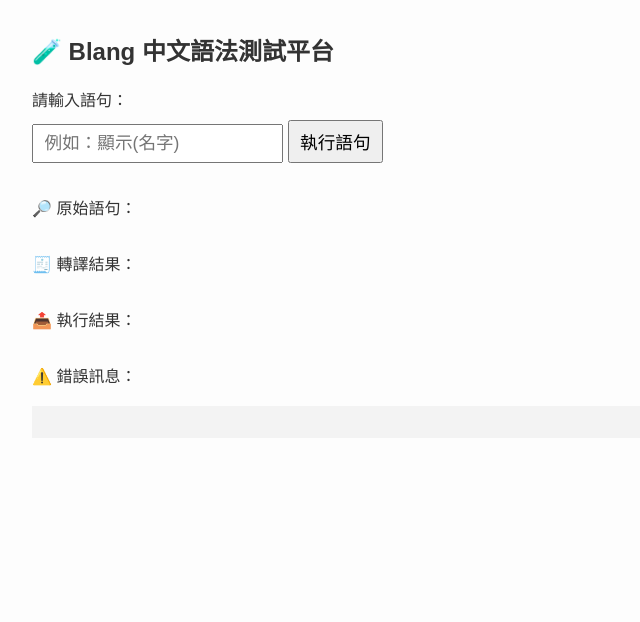
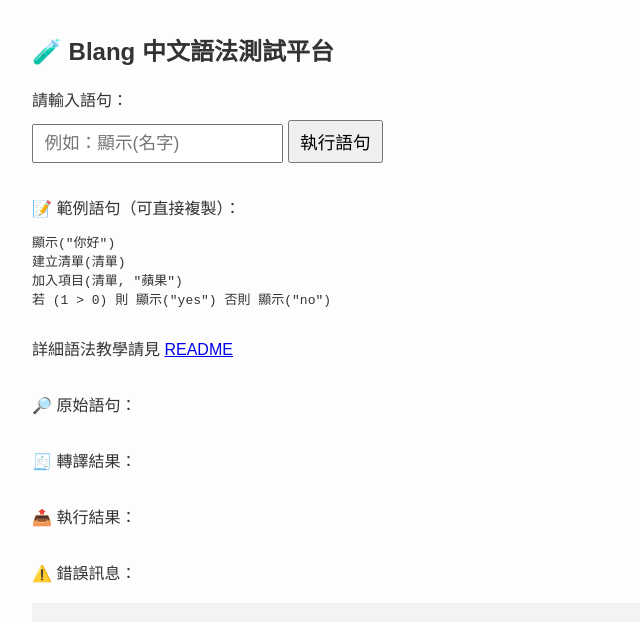
Before and after one commit to AIVIN311/blang-language, a website: page index.html in a window 1280 px wide. Shown: the whole page, without its empty margins (0-640 px from the left). Drawn offline with Linux system fonts and the light colour scheme.

Commit message:
Add example statements section

```diff
--- a/index.html
+++ b/index.html
@@ -54,6 +54,20 @@
     </div>
 
     <div class="區塊">
+      <div>📝 範例語句（可直接複製）：</div>
+      <pre>
+顯示("你好")
+建立清單(清單)
+加入項目(清單, "蘋果")
+若 (1 > 0) 則 顯示("yes") 否則 顯示("no")
+      </pre>
+      <div>
+        詳細語法教學請見
+        <a href="README.md" target="_blank">README</a>
+      </div>
+    </div>
+
+    <div class="區塊">
       <div>🔎 原始語句：</div>
       <div id="原始語句區"></div>
     </div>
```
